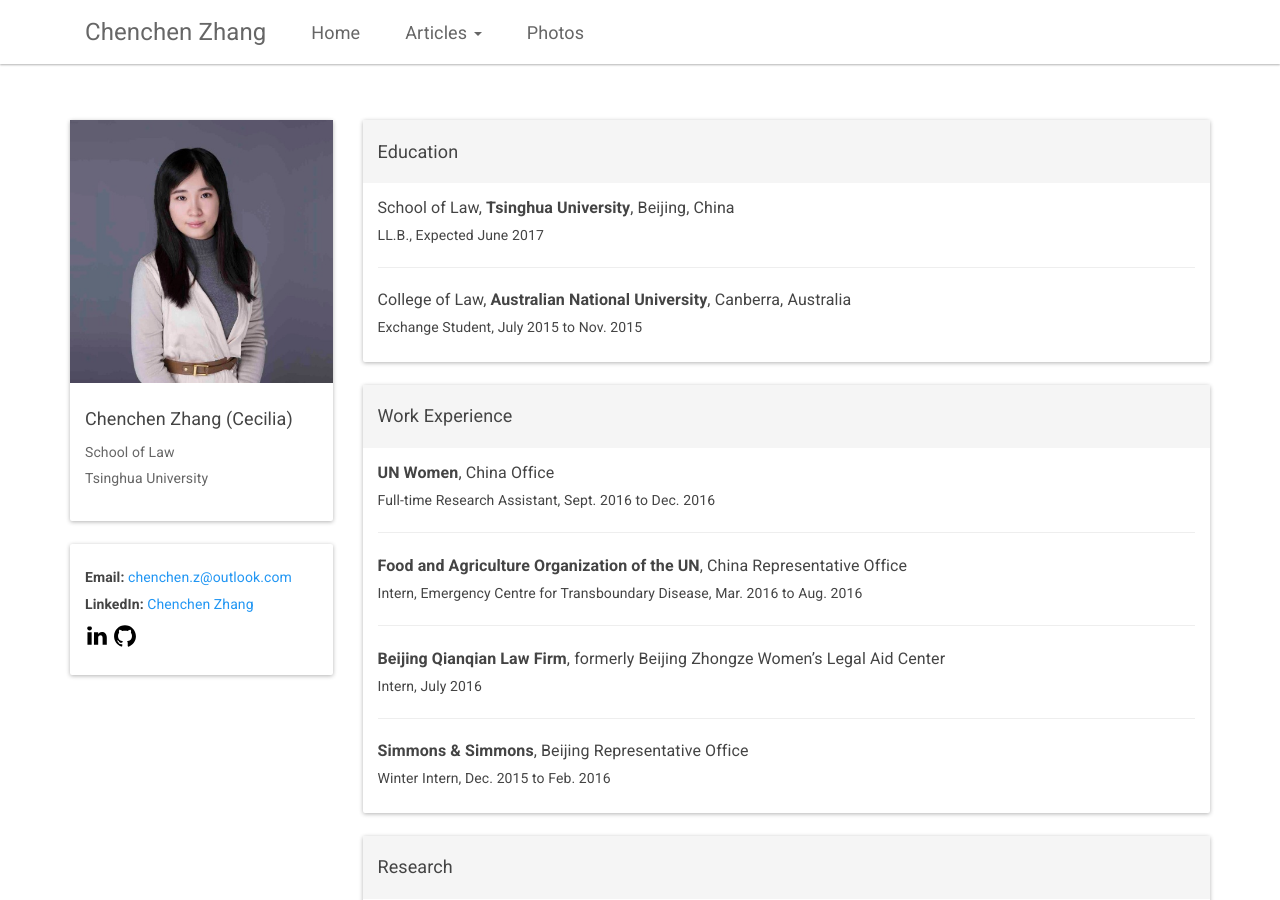
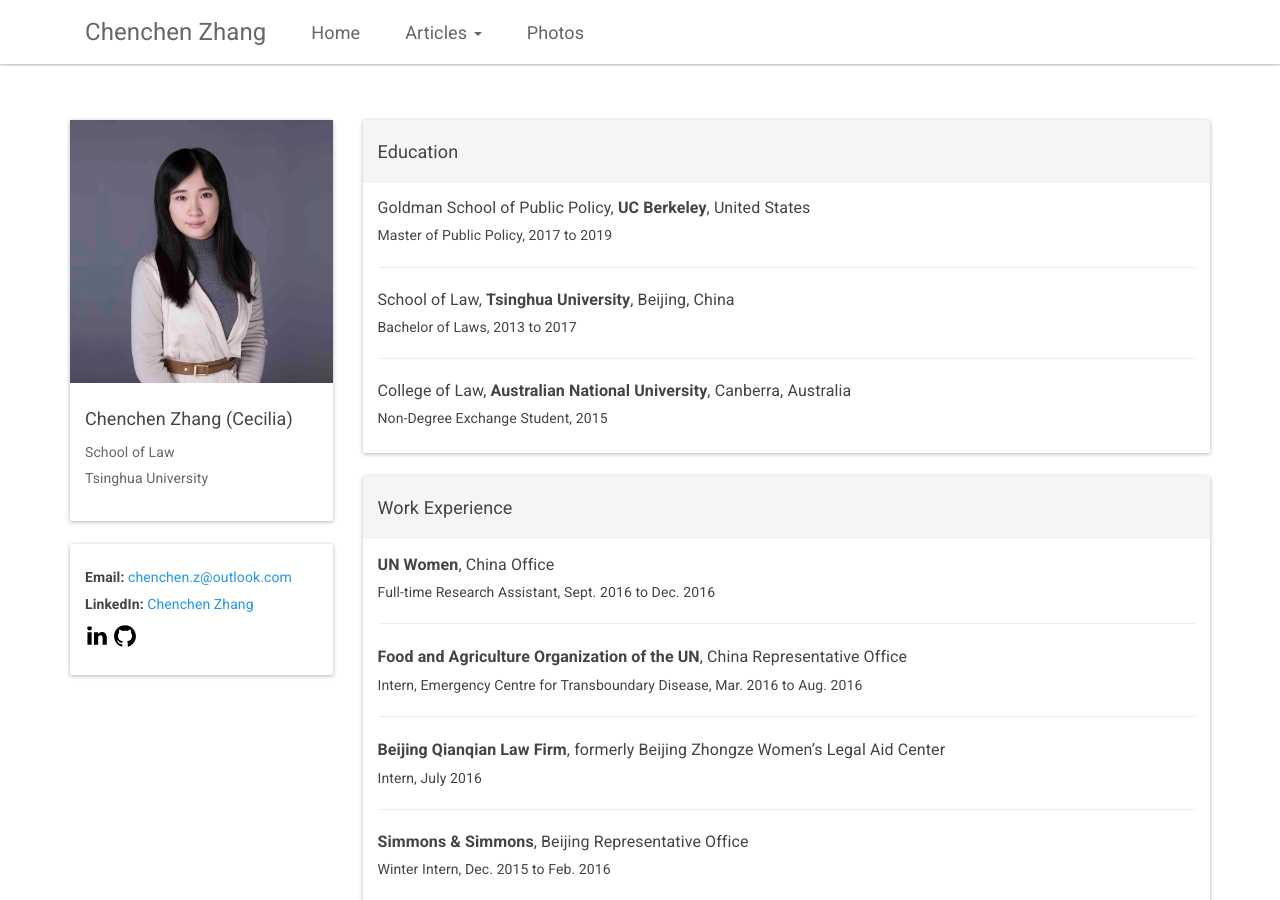
Before and after one commit to CeciliaZhang/-CeciliaZhang-.github-io, a Jekyll site: the page built from index.html, in a window 1280 px wide and 900 px high. Built offline with Jekyll 4.4.1, drawn with Linux system fonts in a browser that asks for light colours; nearby versions of some CDN libraries.

Commit message:
Update education.html

```diff
--- a/_includes/education.html
+++ b/_includes/education.html
@@ -3,10 +3,13 @@
         <h4>Education</h4>
     </div>
     <div class="panel-body" style="padding-top: 5px;">
+        <h5>Goldman School of Public Policy, <b>UC Berkeley</b>, United States</h5>
+        <h6>Master of Public Policy, 2017 to 2019</h6>
+        <hr/>
         <h5>School of Law, <b>Tsinghua University</b>, Beijing, China</h5>
-        <h6>LL.B., Expected June 2017</h6>
+        <h6>Bachelor of Laws, 2013 to 2017</h6>
         <hr/>
         <h5>College of Law, <b>Australian National University</b>, Canberra, Australia</h5>
-        <h6>Exchange Student, July 2015 to Nov. 2015</h6>
+        <h6>Non-Degree Exchange Student, 2015</h6>
     </div>
 </div>
```
